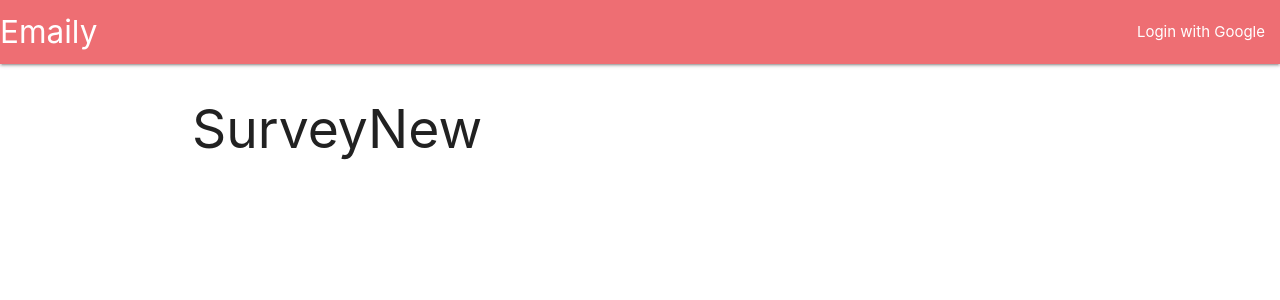
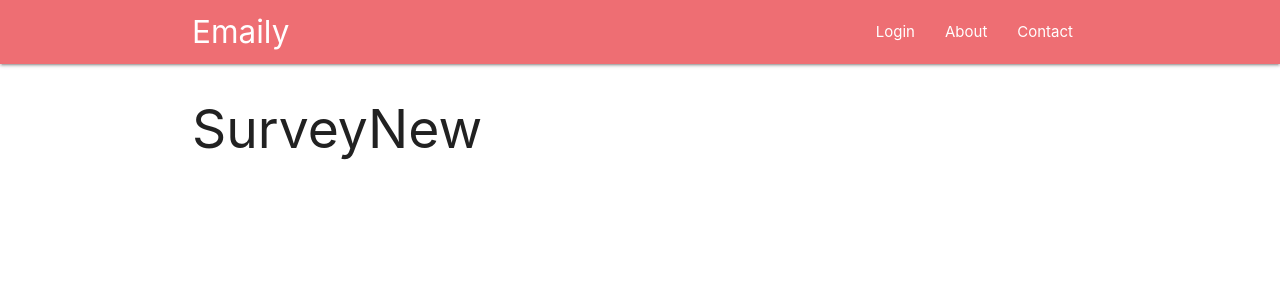
Before and after one commit to KiranMungekar/react-test, a React (Create React App) app in the folder client/: page /Survey/new in a window 1280 px wide. Shown: the top 300 px of the page. Built offline with nearby package versions, Linux system fonts and the light colour scheme; no server answers.

Commit message:
/src/index  const store = createStore(reducers, {}, applyMiddleware(reduxThunk));

```diff
--- a/client/src/components/Header.js
+++ b/client/src/components/Header.js
@@ -1,26 +1,32 @@
-import React, { Component } from 'react';
+import React from 'react';
+import {Component} from 'react';
+
 import { connect } from 'react-redux';
 
 class Header extends Component {
+    constructor(props) {
+        super(props);
+        this.state = {  }
+    }
     render() {
         console.log(this.props);
         return (
             <nav>
-        <div className="nav-wrapper">
-          <a className="left brand-logo">
-            Emaily
-          </a>
-          <ul className="right">
-            <li>
-              <a>Login with Google</a>
-            </li>
+                <div className="nav-wrapper container">
+                <a href="#" className="brand-logo">Emaily</a>
+                     <ul id="nav-mobile" className="right hide-on-med-and-down">
+                    <li><a href="#">Login</a></li>
+                    <li><a href="#">About</a></li>
+                    <li><a href="#">Contact</a></li>
                 </ul>
                 </div>
             </nav>
          );
     }
+
 }
-function mapStateToProps({ auth }) {
-  return { auth };
+function mapStateToProps({auth}){
+    console.log("auth "+ auth);
+    return{ auth:auth };
 }
-export default connect(mapStateToProps)(Header);
+export default connect (mapStateToProps)(Header);
--- a/client/src/reducers/authReducer.js
+++ b/client/src/reducers/authReducer.js
@@ -1,9 +1,8 @@
-import  {FETCH_USER} from '../actions/types';
-//null - we dont know if the user loged in.
-// user model - the user loged in.
-// false - the user not loged in.
-export default function(state = null, action) {
-    switch (action.type) {
+import {FETCH_USER} from '../actions/types'
+
+export default function(state= null, action){
+    console.log(action);
+    switch(action.type){
         case FETCH_USER:
             return action.payload || false;
         default:
```
Also changed, not shown: client/src/index.js (+10 -3 lines). Lines whose indentation alone changed are shown as unchanged.
